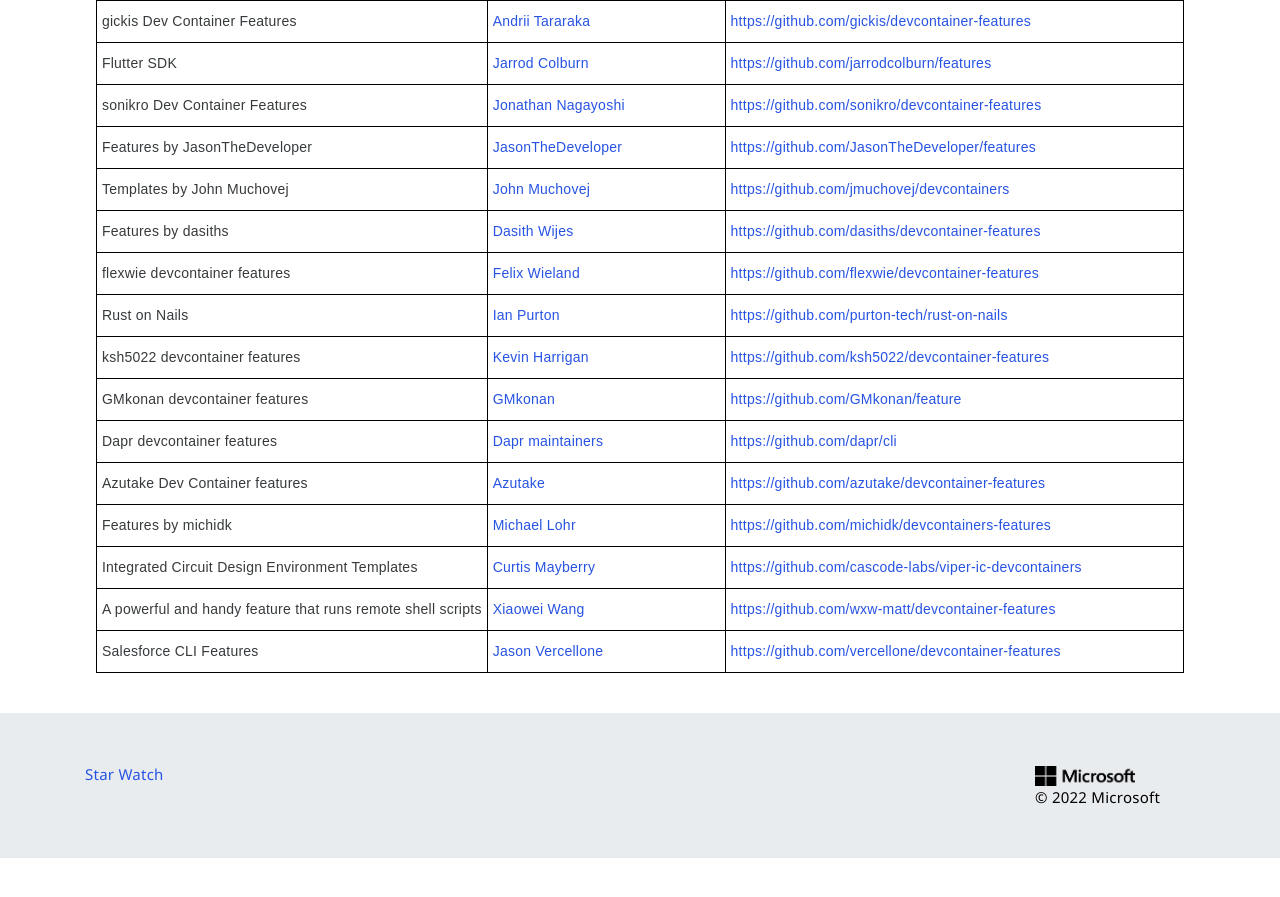
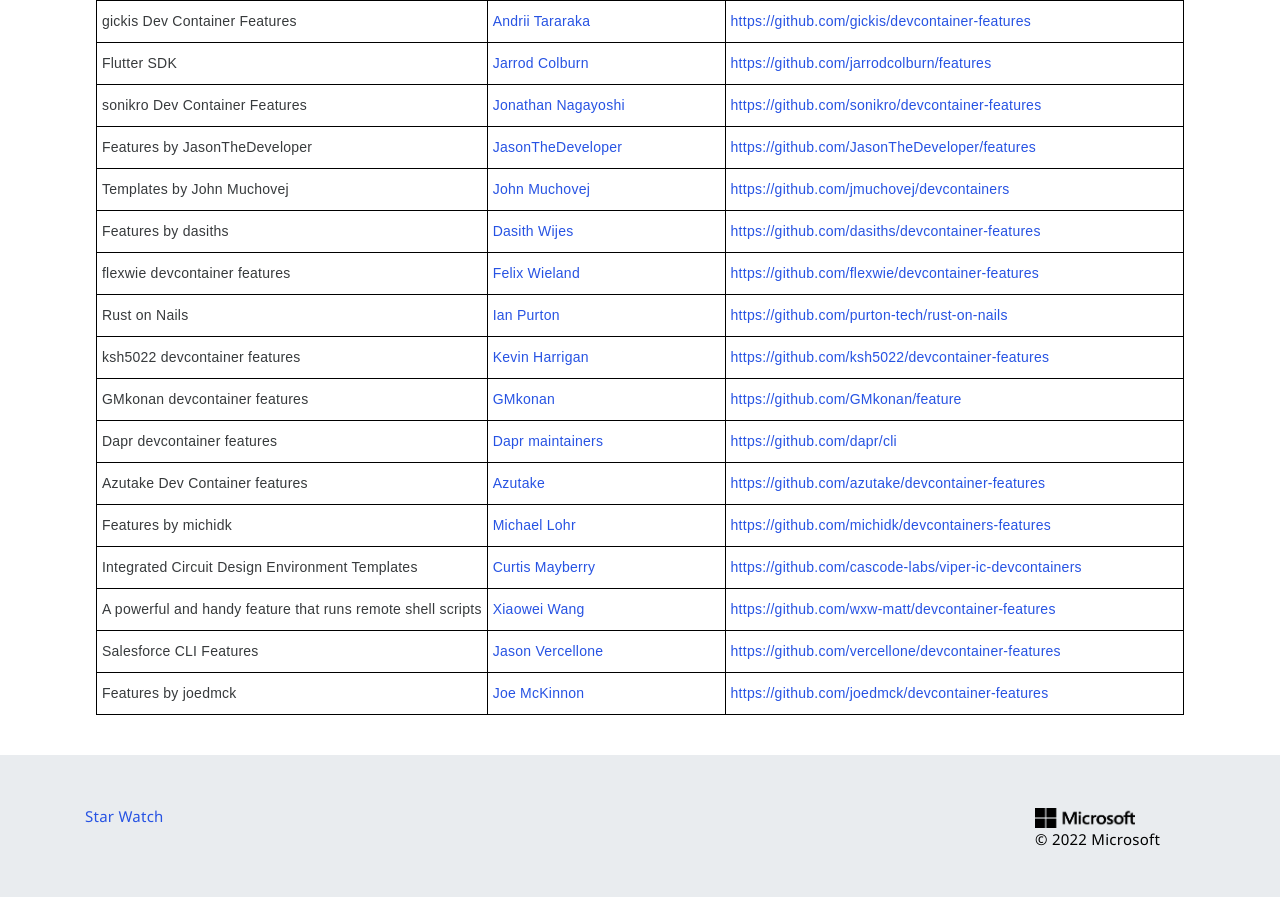
Before and after one commit to devcontainers/devcontainers.github.io, a Jekyll site: the page built from collections.html, in a window 1280 px wide and 900 px high, scrolled down 2938 px. Shown: the top 897 px of the window. Built offline with Jekyll 4.4.1, drawn with Linux system fonts in a browser that asks for light colours; nearby versions of some CDN libraries; comment, search, counter and statistics services are not loaded; before the commit the page ends 3796 px from its top, so only the background shows below that.

Commit message:
Add entry in collection-index.yml

```diff
--- a/_data/collection-index.yml
+++ b/_data/collection-index.yml
@@ -388,3 +388,8 @@
   contact: https://github.com/vercellone/devcontainer-features/issues
   repository: https://github.com/vercellone/devcontainer-features
   ociReference: ghcr.io/vercellone/devcontainer-features
+- name: Features by joedmck
+  maintainer: Joe McKinnon
+  contact: https://github.com/joedmck/devcontainer-features/issues
+  repository: https://github.com/joedmck/devcontainer-features
+  ociReference: ghcr.io/joedmck/devcontainer-features
```
